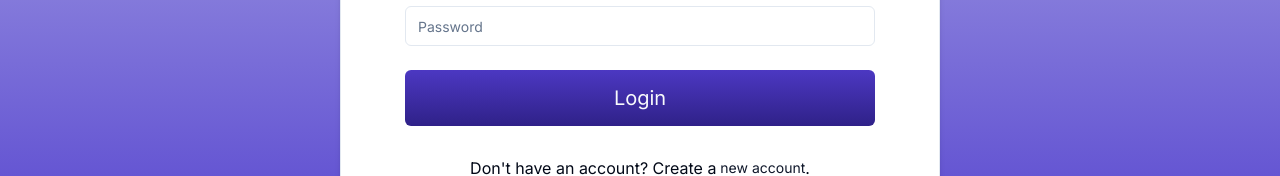
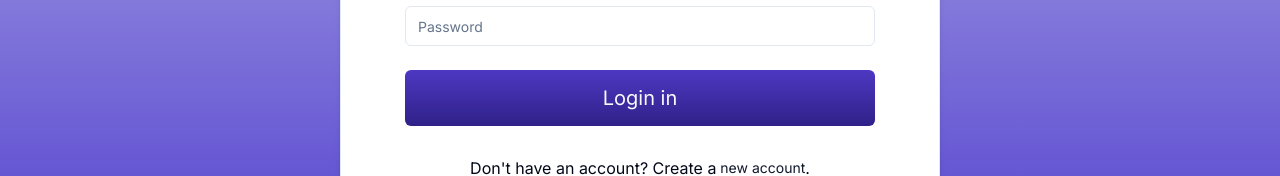
Before and after one commit to Satyajeet1152000/Trello-Task-Management-Client, a Next.js app: page /login in a window 1280 px wide. Shown: the part 372-548 px from the top of the page. Built offline with nearby package versions, Linux system fonts and the light colour scheme.

Commit message:
repo changed to public. #checking

```diff
--- a/components/Auth/LoginForm.tsx
+++ b/components/Auth/LoginForm.tsx
@@ -101,7 +101,7 @@ const LoginForm = () => {
                         className=" w-full bg-gradient-to-b from-[#4C38C2] to-[#2F2188] py-7 text-xl font-normal"
                         disabled={isPending}
                     >
-                        Login
+                        Login in
                     </Button>
                 </form>
             </Form>
```
